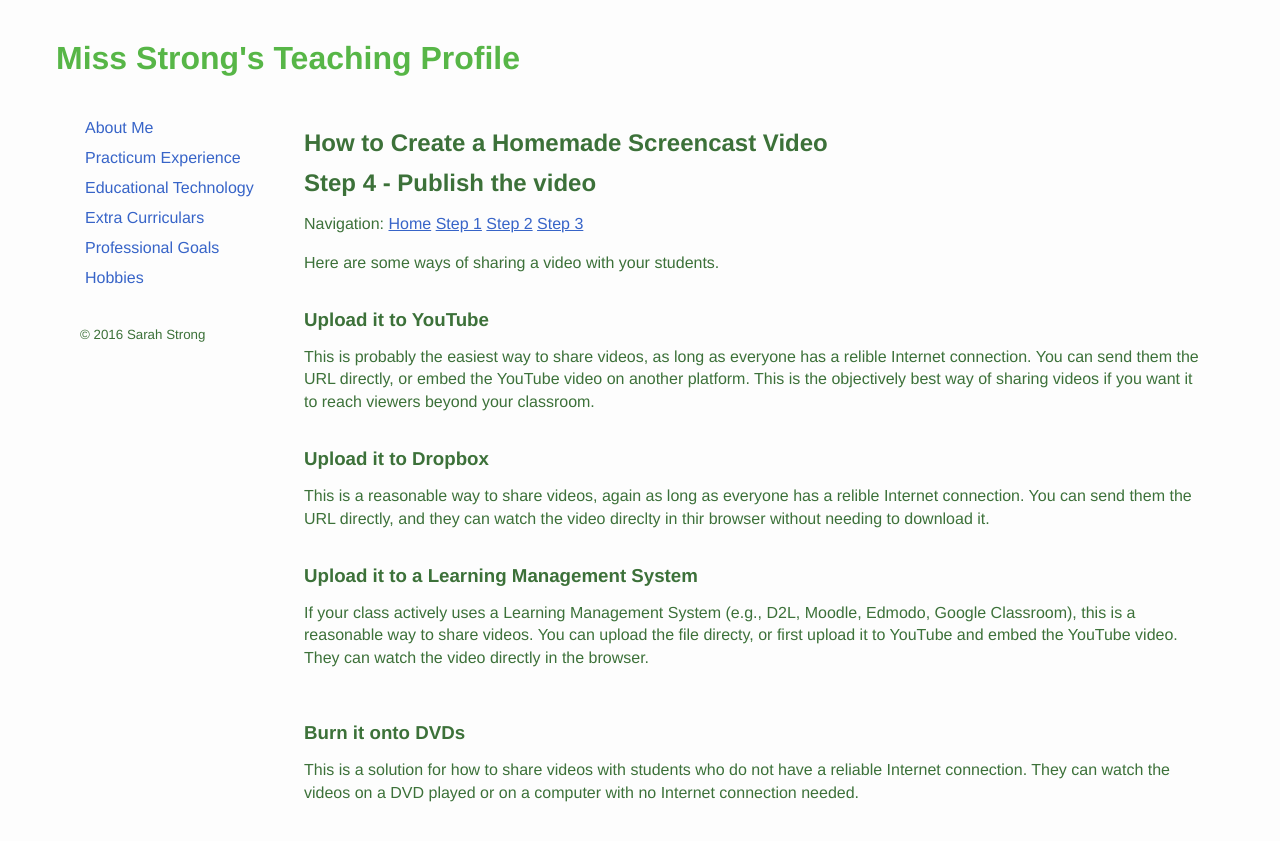
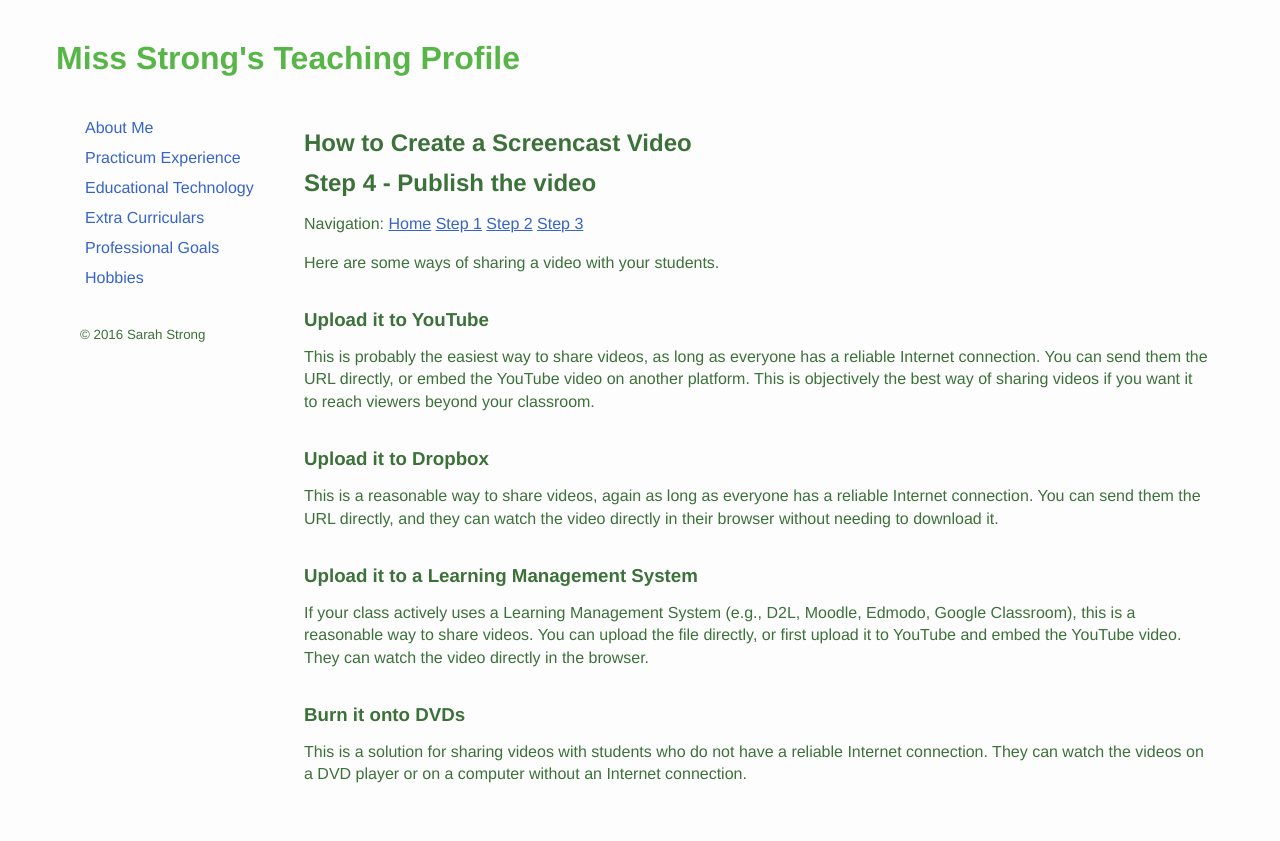
Before and after one commit to sarahstrong314/sarahstrong.ca, a Jekyll site: the page built from screencast-videos-step-4.html, in a window 1280 px wide. Shown: the top 841 px of the page. Built offline with Jekyll 4.4.1, drawn with Linux system fonts in a browser that asks for light colours; nearby versions of some CDN libraries; library files that are not in the unit come from our copies; Markdown is read by kramdown in place of the engine named in the settings.

Commit message:
Fixed typos in screencast video section

```diff
--- a/screencast-videos-step-4.html
+++ b/screencast-videos-step-4.html
@@ -5,7 +5,7 @@ title: Screencast Videos
 
 <div id="Screencast Videos Step 4">
 
-<h2>How to Create a Homemade Screencast Video</h2>
+<h2>How to Create a Screencast Video</h2>
 
 <h2>Step 4 - Publish the video</h2>
 
@@ -22,21 +22,21 @@ title: Screencast Videos
 <br />
 
 <h3>Upload it to YouTube</h3>
-<p>This is probably the easiest way to share videos, as long as everyone has a relible Internet connection. You can send them the URL directly, or embed the YouTube video on another platform. This is the objectively best way of sharing videos if you want it to reach viewers beyond your classroom.</p>
+<p>This is probably the easiest way to share videos, as long as everyone has a reliable Internet connection. You can send them the URL directly, or embed the YouTube video on another platform. This is objectively the best way of sharing videos if you want it to reach viewers beyond your classroom.</p>
 
 <br />
 
 <h3>Upload it to Dropbox</h3>
-<p>This is a reasonable way to share videos, again as long as everyone has a relible Internet connection. You can send them the URL directly, and they can watch the video direclty in thir browser without needing to download it.</p>
+<p>This is a reasonable way to share videos, again as long as everyone has a reliable Internet connection. You can send them the URL directly, and they can watch the video directly in their browser without needing to download it.</p>
 
 <br />
 
 <h3>Upload it to a Learning Management System</h3>
-<p>If your class actively uses a Learning Management System (e.g., D2L, Moodle, Edmodo, Google Classroom), this is a reasonable way to share videos. You can upload the file directy, or first upload it to YouTube and embed the YouTube video. They can watch the video directly in the browser.<p>
+<p>If your class actively uses a Learning Management System (e.g., D2L, Moodle, Edmodo, Google Classroom), this is a reasonable way to share videos. You can upload the file directly, or first upload it to YouTube and embed the YouTube video. They can watch the video directly in the browser.</p>
 
 <br />
 
 <h3>Burn it onto DVDs</h3>
-<p>This is a solution for how to share videos with students who do not have a reliable Internet connection. They can watch the videos on a DVD played or on a computer with no Internet connection needed.</p>
+<p>This is a solution for sharing videos with students who do not have a reliable Internet connection. They can watch the videos on a DVD player or on a computer without an Internet connection.</p>
 
 </div>
```
